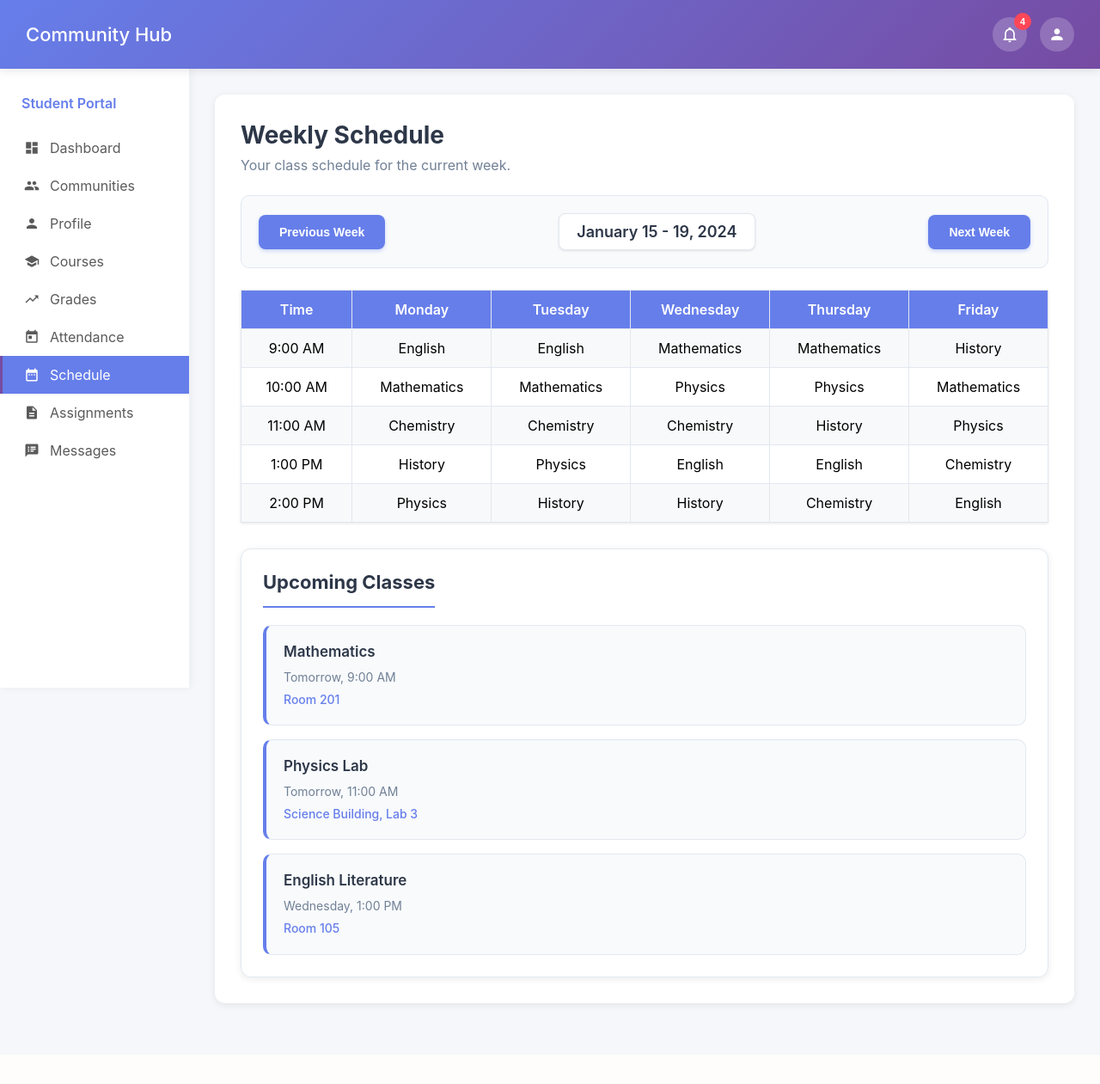
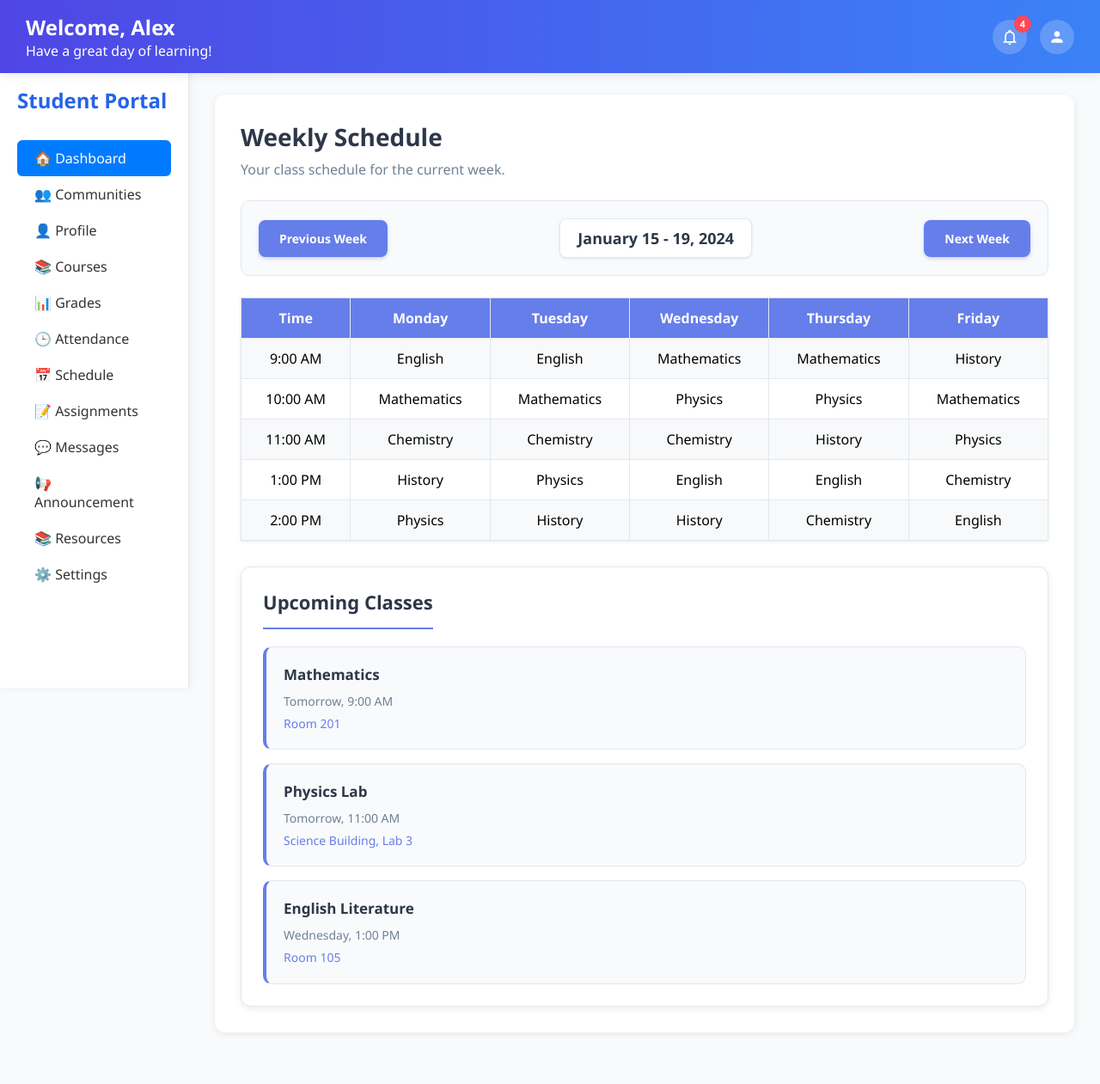
Before and after one commit to SKPHDeemantha/web-Technology-System-Project, a PHP site: page /components/student/schedule.html in a window 1280 px wide. Shown: the whole page at 86% size. Before the commit the page ends 1173 px from the top, so only its background shows below. Run offline with PHP 8.4, Linux system fonts and the light colour scheme.

Commit message:
Modified the header and Sidebar of Schedule Page

```diff
--- a/assets/css/studentcss/schedule.css
+++ b/assets/css/studentcss/schedule.css
@@ -434,3 +434,175 @@ body {
         font-size: 13px;
     }
 }
+
+/*for sidebar and header*/
+
+* {
+  margin: 0;
+  padding: 0;
+  box-sizing: border-box;
+  font-family: "Segoe UI", Tahoma, Geneva, Verdana, sans-serif;
+}
+
+body {
+  background-color: #f9fafb;
+}
+
+/* Header (Top Bar) */
+.header {
+  position: fixed;
+  top: 0;
+  left: 0;
+  width: 100%;
+  background: linear-gradient(to right, #4f46e5, #3b82f6);
+  color: #fff;
+  display: flex;
+  justify-content: space-between;
+  align-items: center;
+  padding: 15px 30px;
+  z-index: 1000;
+}
+
+.header h1 {
+  font-size: 22px;
+  font-weight: 500;
+}
+
+.header-icons {
+  display: flex;
+  gap: 15px;
+}
+
+.icon-btn {
+  background: rgba(255,255,255,0.2);
+  border: none;
+  width: 40px;
+  height: 40px;
+  border-radius: 50%;
+  cursor: pointer;
+  position: relative;
+  display: flex;
+  align-items: center;
+  justify-content: center;
+  transition: background 0.3s;
+}
+
+.icon-btn:hover {
+  background: rgba(255,255,255,0.3);
+}
+
+.icon-btn svg {
+  width: 20px;
+  height: 20px;
+  fill: white;
+}
+
+.notification-badge {
+  position: absolute;
+  top: -5px;
+  right: -5px;
+  background: #ff4757;
+  color: white;
+  border-radius: 50%;
+  width: 20px;
+  height: 20px;
+  font-size: 11px;
+  display: flex;
+  align-items: center;
+  justify-content: center;
+  font-weight: bold;
+}
+
+/* Sidebar (below header) */
+.sidebar {
+  position: fixed;
+  top: 80px; /* push below header */
+  left: 0;
+  width: 220px;
+  background: #fff;
+  border-right: 1px solid #e5e7eb;
+  min-height: calc(100vh - 80px);
+  padding: 20px;
+}
+
+.logo {
+  color: #2563eb;
+  margin-bottom: 30px;
+  font-weight: 700;
+}
+
+.menu {
+  list-style: none;
+}
+
+.menu li {
+  padding: 10px 20px;
+  cursor: pointer;
+  transition: background 0.3s;
+  border-radius: 6px;
+}
+
+.menu li a {
+  text-decoration: none;
+  color: #333;
+  display: flex;
+  align-items: center;
+  gap: 8px;
+}
+
+.menu li:hover {
+  background: #f1f1f1;
+}
+
+.menu li.active {
+  background-color: #007bff;
+}
+
+.menu li.active a {
+  color: white;
+}
+
+/* Responsive Sidebar */
+@media (max-width: 900px) {
+  .sidebar {
+    position: fixed;
+    top: 0;
+    left: -250px;
+    width: 230px;
+    height: 100vh;
+    background: #1f2937;
+    color: white;
+    transition: left 0.3s ease;
+    z-index: 1000;
+    overflow-y: auto;
+  }
+
+  .sidebar.active {
+    left: 0;
+  }
+
+  .header {
+    display: flex;
+    align-items: center;
+    justify-content: space-between;
+    background: #2563eb;
+    color: white;
+    padding: 15px;
+    position: sticky;
+    top: 0;
+    z-index: 999;
+  }
+
+  .welcome h2 {
+    font-size: 20px;
+  }
+
+  /* Background overlay when sidebar open */
+  body.sidebar-open::after {
+    content: "";
+    position: fixed;
+    inset: 0;
+    background: rgba(0, 0, 0, 0.5);
+    z-index: 500;
+  }
+}
--- a/assets/js/student/schedule.js
+++ b/assets/js/student/schedule.js
@@ -33,9 +33,269 @@ document.getElementById('overlay').addEventListener('click', function() {
     this.classList.remove('active');
 });
 
+// Schedule week navigation
+document.getElementById('prevWeek').addEventListener('click', function() {
+    // Logic to navigate to previous week
+    updateWeekDisplay('prev');
+});
+
+document.getElementById('nextWeek').addEventListener('click', function() {
+    // Logic to navigate to next week
+    updateWeekDisplay('next');
+});
+
+function updateWeekDisplay(direction) {
+    const weekElement = document.getElementById('currentWeek');
+    // Simple week navigation logic - in a real app, you'd use date libraries
+    const currentText = weekElement.textContent;
+    alert(`Navigating to ${direction} week: ${currentText}`);
+
+    // Here you would typically update the schedule table with new week data
+    // For demonstration, we'll just show an alert
+}
 
 // Initialize the page
 document.addEventListener('DOMContentLoaded', function() {
     // Schedule page is active by default
     // You can add any schedule-specific initialization here
 });
+
+//For Side bar and Header
+
+document.addEventListener("DOMContentLoaded", () => {
+    const menuItems = document.querySelectorAll(".menu li");
+    const contentArea = document.getElementById("content-area");
+    const dashboardContent = document.getElementById("dashboard-content");
+
+    // Get saved page from localStorage or default to dashboard
+    const savedPage = localStorage.getItem("activePage") || "dashboard";
+    setActive(savedPage);
+    loadPage(savedPage);
+
+    // Menu click handling
+    menuItems.forEach(item => {
+        item.addEventListener("click", e => {
+            e.preventDefault();
+            const page = item.dataset.page;
+            setActive(page);
+            localStorage.setItem("activePage", page);
+            loadPage(page);
+        });
+    });
+
+    // Set active menu item
+    function setActive(page) {
+        menuItems.forEach(i => i.classList.remove("active"));
+        const activeItem = [...menuItems].find(i => i.dataset.page === page);
+        if (activeItem) activeItem.classList.add("active");
+    }
+
+    // Load page content dynamically
+    async function loadPage(page) {
+        if (page === "dashboard") {
+            dashboardContent.style.display = "block";
+            contentArea.innerHTML = "";
+            return;
+        } else {
+            dashboardContent.style.display = "none";
+        }
+
+        contentArea.innerHTML = `
+            <div class="loader-container">
+                <div class="loader"></div>
+                <p>Loading ${page.charAt(0).toUpperCase() + page.slice(1)}...</p>
+            </div>
+        `;
+
+        try {
+            const response = await fetch(`/components/student/${page}.html`);
+            if (!response.ok) throw new Error("Page not found");
+            const html = await response.text();
+            contentArea.innerHTML = html;
+
+            // Run component-specific JS manually
+            if (page === "attendence") populateAttendance();
+            if (page === "grade") populateGrades();
+            if (page === "profile") loadProfile();
+            if (page === "course") loadCourses();
+            // Add more components here if needed
+
+        } catch (error) {
+            contentArea.innerHTML = `
+                <div class="error-message">
+                    <h3>⚠️ Error</h3>
+                    <p>Could not load <strong>${page}</strong> page.</p>
+                    <p style="color:red;">${error.message}</p>
+                </div>
+            `;
+        }
+    }
+
+    function populateAttendance() {
+        const data = [
+            { course: "Mathematics", total: 20, attended: 18 },
+            { course: "Physics", total: 75, attended: 14 },
+            { course: "Chemistry", total: 18, attended: 16 },
+            { course: "History", total: 12, attended: 10 },
+            { course: "English", total: 22, attended: 20 },
+        ];
+
+        const tbody = document.querySelector("#attendanceTable tbody");
+        if (!tbody) return;
+        tbody.innerHTML = "";
+
+        data.forEach(item => {
+            const percent = Math.round((item.attended / item.total) * 100);
+            let statusClass, statusText;
+
+            if (percent >= 90) { statusClass = "excellent"; statusText = "Excellent"; }
+            else if (percent >= 85) { statusClass = "good"; statusText = "Good"; }
+            else if (percent >= 80) { statusClass = "average"; statusText = "Average"; }
+            else { statusClass = "low"; statusText = "Low"; }
+
+            const tr = document.createElement("tr");
+            tr.innerHTML = `
+                <td>${item.course}</td>
+                <td>${item.total}</td>
+                <td>${item.attended}</td>
+                <td>${percent}%</td>
+                <td><span class="status ${statusClass}">${statusText}</span></td>
+            `;
+            tbody.appendChild(tr);
+        });
+    }
+
+    function populateGrades() {
+        const gradesData = [
+            { course: "Mathematics", assignment: "Algebra Test", grade: "A", date: "2025-10-01" },
+            { course: "Physics", assignment: "Mechanics Lab", grade: "B+", date: "2025-10-05" },
+            { course: "Chemistry", assignment: "Organic Chem Quiz", grade: "A-", date: "2025-10-07" },
+            { course: "History", assignment: "Essay", grade: "B", date: "2025-10-10" },
+            { course: "English", assignment: "Literature Exam", grade: "C", date: "2025-10-12" },
+        ];
+
+        const tbody = document.querySelector("#gradesTable tbody");
+        if (!tbody) return;
+        tbody.innerHTML = "";
+
+        gradesData.forEach(item => {
+            let gradeClass;
+
+            // Assign color classes based on grade
+            switch (item.grade) {
+                case "A":
+                case "A-":
+                    gradeClass = "grade-excellent"; // green
+                    break;
+                case "B+":
+                case "B":
+                    gradeClass = "grade-good"; // blue
+                    break;
+                case "C":
+                case "C-":
+                    gradeClass = "grade-average"; // orange
+                    break;
+                default:
+                    gradeClass = "grade-low"; // red
+            }
+
+            const tr = document.createElement("tr");
+            tr.innerHTML = `
+                <td>${item.course}</td>
+                <td>${item.assignment}</td>
+                <td><span class="${gradeClass}">${item.grade}</span></td>
+                <td>${item.date}</td>
+            `;
+            tbody.appendChild(tr);
+        });
+    }
+
+    // Profile page example
+    function loadProfile() {
+        const profileName = document.getElementById("profileName");
+        const profileEmail = document.getElementById("profileEmail");
+
+        if (!profileName || !profileEmail) return;
+
+        profileName.textContent = "Alex Johnson";
+        profileEmail.textContent = "alex@example.com";
+    }
+
+    function loadCourses() {
+        const availableList = document.getElementById("availableCourses");
+        const enrolledList = document.getElementById("enrolledCourses");
+        if (!availableList || !enrolledList) return;
+
+        const courses = ["Mathematics", "Physics", "Chemistry", "History", "English"];
+
+        availableList.innerHTML = courses.map(c => `
+            <div class="card">
+                <h3 class="course-title">${c}</h3>
+                <div class="card-actions">
+                    <button class="btn primary" data-action="enroll">Enroll</button>
+                </div>
+                <span class="badge available">Available</span>
+            </div>
+        `).join("");
+
+        enrolledList.innerHTML = "";
+
+        updateEnrolledCount();
+    }
+
+    // Enroll a course
+    function enrollCourse(button) {
+        const card = button.closest(".card");
+        const enrolledList = document.getElementById("enrolledCourses");
+        if (!card || !enrolledList) return;
+
+        const newCard = card.cloneNode(true);
+        newCard.querySelector(".badge").textContent = "Enrolled";
+        newCard.querySelector(".badge").classList.replace("available", "enrolled");
+        newCard.querySelector(".card-actions").innerHTML = `
+            <button class="btn primary" data-action="view">View Details</button>
+            <button class="btn outline" data-action="drop">Drop Course</button>
+        `;
+        enrolledList.appendChild(newCard);
+        card.remove();
+        updateEnrolledCount();
+    }
+
+    // Drop a course
+    function dropCourse(button) {
+        const card = button.closest(".card");
+        if (!card) return;
+
+        if (confirm(`Are you sure you want to drop ${card.querySelector(".course-title").textContent}?`)) {
+            card.remove();
+            updateEnrolledCount();
+        }
+    }
+
+    // View course details
+    function viewDetails(button) {
+        const card = button.closest(".card");
+        if (!card) return;
+
+        const courseName = card.querySelector(".course-title").textContent;
+        const status = card.querySelector(".badge").textContent;
+        alert(`Course: ${courseName}\nStatus: ${status}`);
+    }
+
+    // Update enrolled courses count in tab
+    function updateEnrolledCount() {
+        const count = document.querySelectorAll("#enrolledCourses .card").length;
+        const enrolledTab = document.querySelector('.tab-btn[data-target="enrolled"]');
+        if (enrolledTab) enrolledTab.textContent = `Enrolled Courses (${count})`;
+    }
+
+    // Event delegation for course buttons
+    document.addEventListener("click", e => {
+        const action = e.target.dataset.action;
+        if (!action) return;
+
+        if (action === "enroll") enrollCourse(e.target);
+        else if (action === "drop") dropCourse(e.target);
+        else if (action === "view") viewDetails(e.target);
+    });
+});
--- a/components/student/schedule.html
+++ b/components/student/schedule.html
@@ -7,12 +7,13 @@
     <link rel="stylesheet" href="..\..\assets\css\studentcss\schedule.css">
 </head>
 <body>
-    <div class="header">
-        <div style="display: flex; align-items: center; gap: 15px;">
-            <button class="mobile-menu-btn" id="menuToggle">☰</button>
-            <h1>Community Hub</h1>
-        </div>
-        <div class="header-icons">
+     <!-- Top Header -->
+  <header class="header">
+    <div class="welcome">
+      <h2>Welcome, Alex</h2>
+      <p>Have a great day of learning!</p>
+    </div>
+    <div class="header-icons">
             <button class="icon-btn">
                 <svg viewBox="0 0 24 24" xmlns="http://www.w3.org/2000/svg">
                     <path d="M12 2C10.9 2 10 2.9 10 4V4.29C7.12 5.14 5 7.82 5 11V17L3 19V20H21V19L19 17V11C19 7.82 16.88 5.14 14 4.29V4C14 2.9 13.1 2 12 2ZM12 6C14.76 6 17 8.24 17 11V18H7V11C7 8.24 9.24 6 12 6ZM10 21C10 22.1 10.9 23 12 23C13.1 23 14 22.1 14 21H10Z"/>
@@ -25,67 +26,28 @@
                 </svg>
             </button>
         </div>
-    </div>
+  </header>
 
     <div class="overlay" id="overlay"></div>
 
     <div class="container">
-        <aside class="sidebar" id="sidebar">
-            <div class="sidebar-header">Student Portal</div>
-            <a href="#" class="nav-item" onclick="navigateTo('dashboard')">
-                <svg viewBox="0 0 24 24" fill="currentColor">
-                    <path d="M3 13h8V3H3v10zm0 8h8v-6H3v6zm10 0h8V11h-8v10zm0-18v6h8V3h-8z"/>
-                </svg>
-                Dashboard
-            </a>
-            <a href="..\..\community\communities.html" class="nav-item" onclick="navigateTo('communities')">
-                <svg viewBox="0 0 24 24" fill="currentColor">
-                    <path d="M16 11c1.66 0 2.99-1.34 2.99-3S17.66 5 16 5c-1.66 0-3 1.34-3 3s1.34 3 3 3zm-8 0c1.66 0 2.99-1.34 2.99-3S9.66 5 8 5C6.34 5 5 6.34 5 8s1.34 3 3 3zm0 2c-2.33 0-7 1.17-7 3.5V19h14v-2.5c0-2.33-4.67-3.5-7-3.5zm8 0c-.29 0-.62.02-.97.05 1.16.84 1.97 1.97 1.97 3.45V19h6v-2.5c0-2.33-4.67-3.5-7-3.5z"/>
-                </svg>
-                Communities
-            </a>
-            <a href="#" class="nav-item" onclick="navigateTo('profile')">
-                <svg viewBox="0 0 24 24" fill="currentColor">
-                    <path d="M12 12c2.21 0 4-1.79 4-4s-1.79-4-4-4-4 1.79-4 4 1.79 4 4 4zm0 2c-2.67 0-8 1.34-8 4v2h16v-2c0-2.66-5.33-4-8-4z"/>
-                </svg>
-                Profile
-            </a>
-            <a href="#" class="nav-item" onclick="navigateTo('courses')">
-                <svg viewBox="0 0 24 24" fill="currentColor">
-                    <path d="M5 13.18v4L12 21l7-3.82v-4L12 17l-7-3.82zM12 3L1 9l11 6 9-4.91V17h2V9L12 3z"/>
-                </svg>
-                Courses
-            </a>
-            <a href="#" class="nav-item" onclick="navigateTo('grades')">
-                <svg viewBox="0 0 24 24" fill="currentColor">
-                    <path d="M16 6l2.29 2.29-4.88 4.88-4-4L2 16.59 3.41 18l6-6 4 4 6.3-6.29L22 12V6z"/>
-                </svg>
-                Grades
-            </a>
-            <a href="#" class="nav-item" onclick="navigateTo('attendance')">
-                <svg viewBox="0 0 24 24" fill="currentColor">
-                    <path d="M19 3h-1V1h-2v2H8V1H6v2H5c-1.11 0-1.99.9-1.99 2L3 19c0 1.1.89 2 2 2h14c1.1 0 2-.9 2-2V5c0-1.1-.9-2-2-2zm0 16H5V8h14v11zM7 10h5v5H7z"/>
-                </svg>
-                Attendance
-            </a>
-            <a href="schedule.html" class="nav-item active" onclick="navigateTo('schedule')">
-                <svg viewBox="0 0 24 24" fill="currentColor">
-                    <path d="M9 11H7v2h2v-2zm4 0h-2v2h2v-2zm4 0h-2v2h2v-2zm2-7h-1V2h-2v2H8V2H6v2H5c-1.11 0-1.99.9-1.99 2L3 20c0 1.1.89 2 2 2h14c1.1 0 2-.9 2-2V6c0-1.1-.9-2-2-2zm0 16H5V9h14v11z"/>
-                </svg>
-                Schedule
-            </a>
-            <a href="assignments.html" class="nav-item" onclick="navigateTo('assignments')">
-                <svg viewBox="0 0 24 24" fill="currentColor">
-                    <path d="M14 2H6c-1.1 0-1.99.9-1.99 2L4 20c0 1.1.89 2 1.99 2H18c1.1 0 2-.9 2-2V8l-6-6zm2 16H8v-2h8v2zm0-4H8v-2h8v2zm-3-5V3.5L18.5 9H13z"/>
-                </svg>
-                Assignments
-            </a>
-            <a href="message.html" class="nav-item" onclick="navigateTo('messages')">
-                <svg viewBox="0 0 24 24" fill="currentColor">
-                    <path d="M20 2H4c-1.1 0-1.99.9-1.99 2L2 22l4-4h14c1.1 0 2-.9 2-2V4c0-1.1-.9-2-2-2zM8 14H6v-2h2v2zm0-3H6V9h2v2zm0-3H6V6h2v2zm7 6h-5v-2h5v2zm3-3h-8V9h8v2zm0-3h-8V6h8v2z"/>
-                </svg>
-                Messages
-            </a>
+        <!-- Sidebar -->
+        <aside class="sidebar">
+            <h2 class="logo">Student Portal</h2>
+            <ul class="menu">
+                <li data-page="dashboard" class="active"><a href="javascript:void(0)">🏠 Dashboard</a></li>
+                <li data-page="communities"><a href="#">👥 Communities</a></li>
+                <li data-page="profile"><a href="javascript:void(0)">👤 Profile</a></li>
+                <li data-page="course"><a href="javascript:void(0)">📚 Courses</a></li>
+                <li data-page="grade"><a href="javascript:void(0)">📊 Grades</a></li>
+                <li data-page="attendence"><a href="javascript:void(0)">🕒 Attendance</a></li>
+                <li data-page="schedule"><a href="javascript:void(0)">📅 Schedule</a></li>
+                <li data-page="assignments"><a href="javascript:void(0)">📝 Assignments</a></li>
+                <li data-page="messages"><a href="javascript:void(0)">💬 Messages</a></li>
+                <li data-page="announcements"><a href="javascript:void(0)">📢 Announcement</a></li>
+                <li data-page="resources"><a href="javascript:void(0)">📚 Resources</a></li>
+                <li data-page="settings"><a href="javascript:void(0)">⚙️ Settings</a></li>
+            </ul>
         </aside>
 
         <main class="main-content">
```
